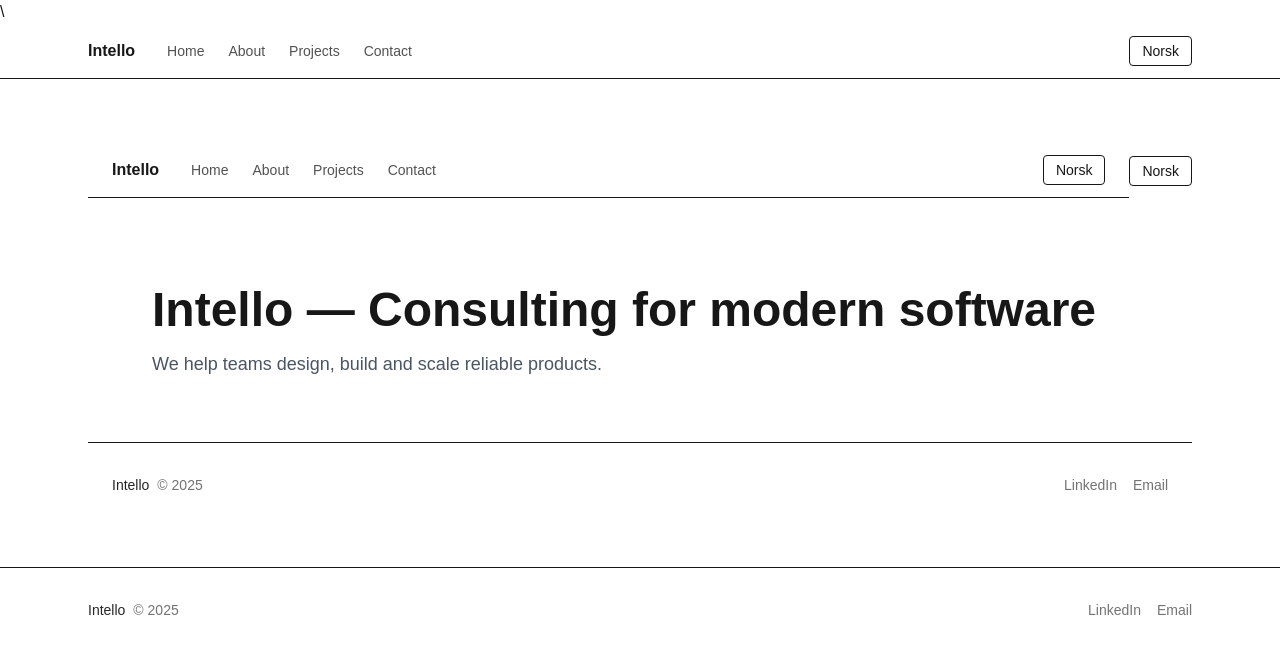
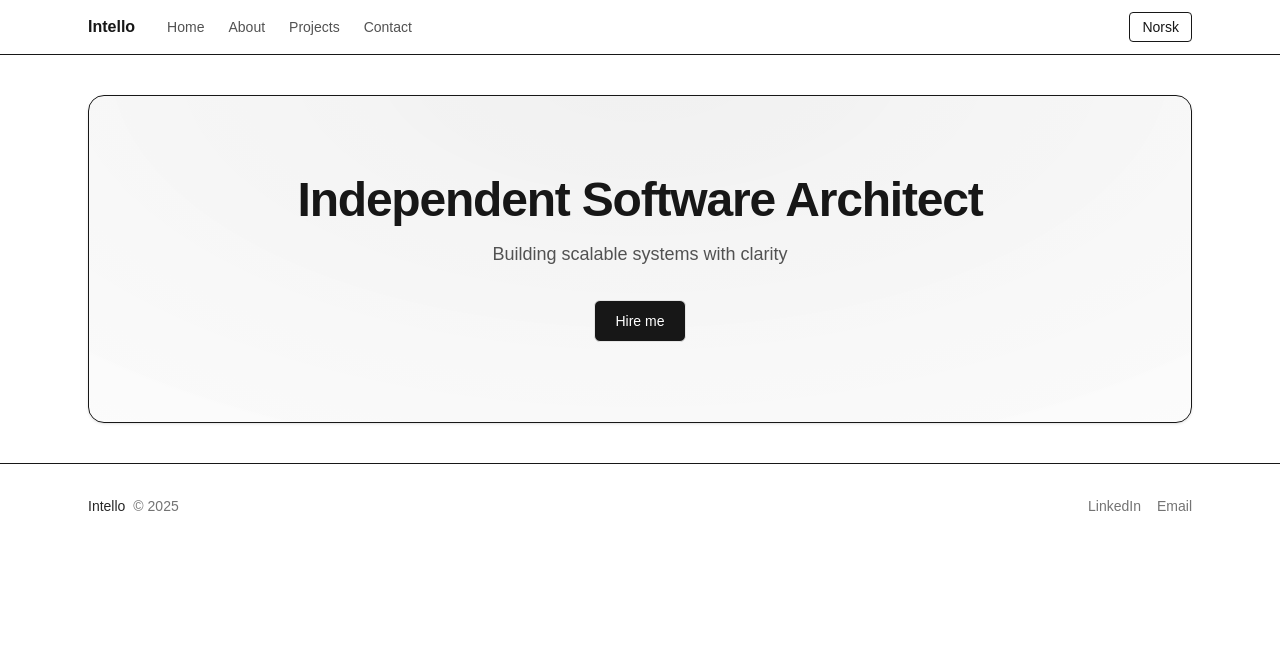
Before and after one commit to finnrobertk/intello-website, a Next.js app: page /en in a window 1280 px wide. Shown: the top 654 px of the page. Built offline with nearby package versions, Linux system fonts and the light colour scheme.

Commit message:
feat: redesign hero section with glass effect and update copy for independent consulting

```diff
--- a/app/[locale]/layout.tsx
+++ b/app/[locale]/layout.tsx
@@ -5,7 +5,6 @@ import {Locale} from '@/i18n';
 import '../globals.css';
 import Navbar from '@/components/Navbar';
 import Footer from '@/components/Footer';
-import LanguageToggle from '@/components/LanguageToggle';
 
 export const metadata: Metadata = {
   title: 'Intello',
@@ -28,11 +27,8 @@ export default async function LocaleLayout({
 
   return (
     <NextIntlClientProvider messages={messages} locale={params.locale}>
-      <header className="flex items-center justify-between py-6">
-        <Navbar />
-        <LanguageToggle />
-      </header>
-      <main className="antialiased max-w-5xl mx-auto px-6">{children}</main>
+      <Navbar />
+      <main className="mx-auto max-w-6xl px-4 py-8 sm:px-6 sm:py-10 antialiased">{children}</main>
       <Footer />
     </NextIntlClientProvider>
   );
--- a/app/layout.tsx
+++ b/app/layout.tsx
@@ -1,8 +1,6 @@
 import type { Metadata } from "next";
 import { Geist, Geist_Mono } from "next/font/google";
 import "./globals.css";
-import Navbar from "@/components/Navbar";
-import Footer from "@/components/Footer";
 
 const geistSans = Geist({
   variable: "--font-geist-sans",
@@ -26,13 +24,7 @@ export default function RootLayout({
 }>) {
   return (
     <html lang="en">
-      <body className={`${geistSans.variable} ${geistMono.variable} antialiased`}>\
-        <Navbar />
-        <main className="mx-auto max-w-6xl px-4 py-8 sm:px-6 sm:py-10">
-          {children}
-        </main>
-        <Footer />
-      </body>
+      <body className={`${geistSans.variable} ${geistMono.variable} antialiased`}>{children}</body>
     </html>
   );
 }
--- a/components/HeroSection.tsx
+++ b/components/HeroSection.tsx
@@ -1,11 +1,29 @@
-import {useTranslations} from 'next-intl';
+import {useTranslations, useLocale} from 'next-intl';
+import Link from 'next/link';
 
 export default function HeroSection() {
   const t = useTranslations('Hero');
+  const locale = useLocale();
+
   return (
-    <section className="py-16">
-      <h1 className="text-3xl md:text-5xl font-bold mb-4">{t('title')}</h1>
-      <p className="text-lg text-gray-600 dark:text-gray-300">{t('subtitle')}</p>
+    <section className="relative overflow-hidden rounded-2xl border bg-white/70 px-6 py-20 shadow-sm backdrop-blur-sm sm:px-10 dark:border-neutral-900 dark:bg-neutral-950/70">
+      <div className="pointer-events-none absolute inset-0 -z-10 bg-[radial-gradient(1200px_600px_at_50%_-10%,rgba(0,0,0,0.06),transparent)] dark:bg-[radial-gradient(1200px_600px_at_50%_-10%,rgba(255,255,255,0.06),transparent)]" />
+      <div className="mx-auto max-w-3xl text-center">
+        <h1 className="mb-4 text-4xl font-bold tracking-tight text-neutral-900 sm:text-5xl dark:text-neutral-50">
+          {t('title')}
+        </h1>
+        <p className="mx-auto mb-8 max-w-2xl text-base text-neutral-600 sm:text-lg dark:text-neutral-300">
+          {t('subtitle')}
+        </p>
+        <div className="flex items-center justify-center">
+          <Link
+            href={`/${locale}/contact`}
+            className="inline-flex items-center rounded-md border border-neutral-200 bg-neutral-900 px-5 py-2.5 text-sm font-medium text-white transition-colors hover:bg-neutral-800 active:bg-neutral-700 dark:border-neutral-800 dark:bg-white dark:text-neutral-900 dark:hover:bg-neutral-200"
+          >
+            {t('cta')}
+          </Link>
+        </div>
+      </div>
     </section>
   );
 }
--- a/messages/en.json
+++ b/messages/en.json
@@ -6,8 +6,9 @@
     "contact": "Contact"
   },
   "Hero": {
-    "title": "Intello — Consulting for modern software",
-    "subtitle": "We help teams design, build and scale reliable products."
+    "title": "Independent Software Architect",
+    "subtitle": "Building scalable systems with clarity",
+    "cta": "Hire me"
   },
   "Footer": {
     "copyright": "© {year} Intello. All rights reserved."
--- a/messages/nb.json
+++ b/messages/nb.json
@@ -6,8 +6,9 @@
     "contact": "Kontakt"
   },
   "Hero": {
-    "title": "Intello — Rådgivning for moderne programvare",
-    "subtitle": "Vi hjelper team med å designe, bygge og skalere pålitelige produkter."
+    "title": "Selvstendig IT-arkitekt",
+    "subtitle": "Skaper skalerbare systemer med oversikt",
+    "cta": "Lei meg"
   },
   "Footer": {
     "copyright": "© {year} Intello. Alle rettigheter forbeholdt."
```
